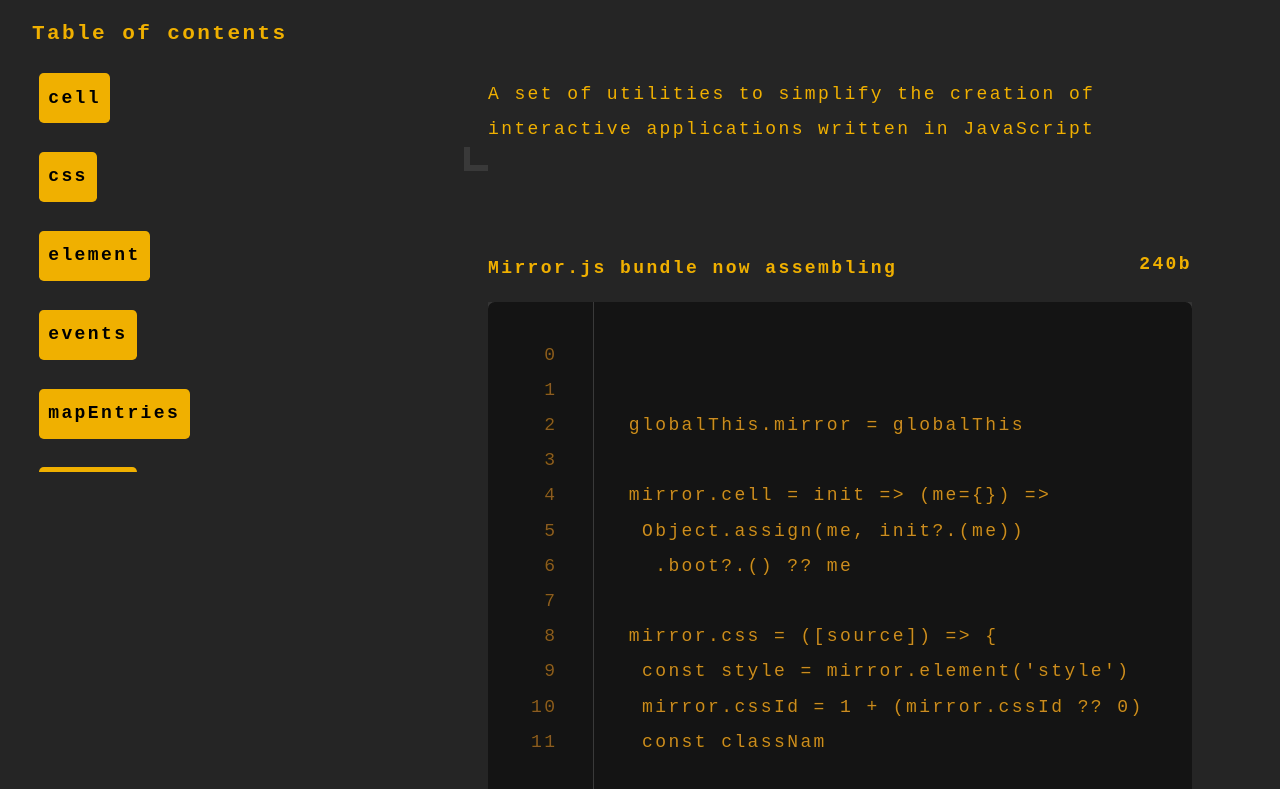
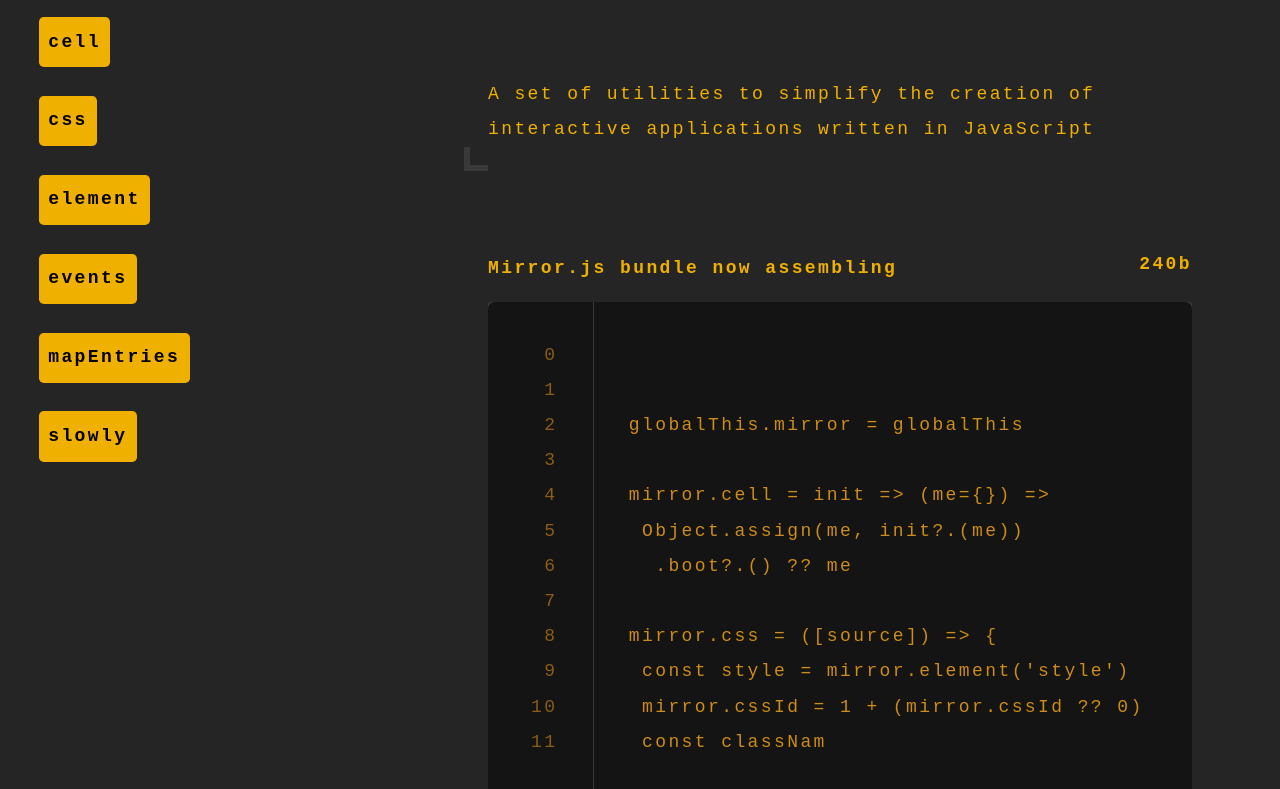
Before and after one commit to tagmein/tmi-2021-08-22, a plain HTML site: page public/mirror/index.html in a window 1280 px wide. Shown: the part 216-1005 px from the top of the page. Drawn offline with Linux system fonts and the light colour scheme.

Commit message:
toc padding sizing

```diff
--- a/public/mirror/index.html
+++ b/public/mirror/index.html
@@ -131,9 +131,9 @@
    }
    aside {
     position: fixed;
-    top: 15vh;
+    top: 12vh;
     left: 0;
-    padding: 2rem;
+    padding: 0 2rem;
     bottom: 2rem;
     overflow: auto;
     width: 25rem;
```
